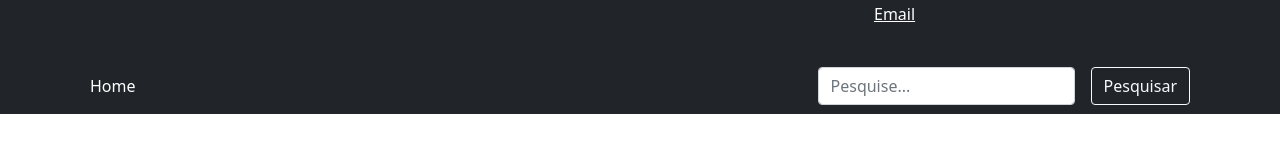
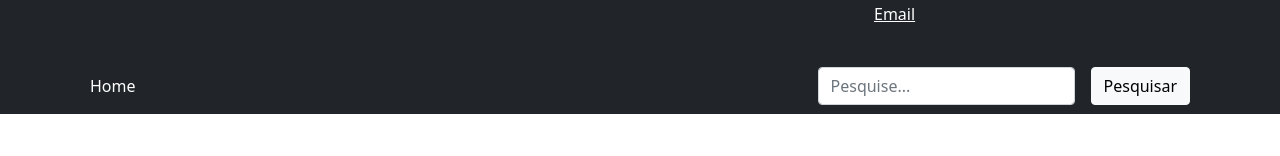
Before and after one commit to jorgecalheiros/Loja-virtual-com-react, a React (Create React App) app: page / in a window 1280 px wide. Both pictures are taken after a click on the button 1170 px from the left and 28 px from the top of the page. Shown: the part 171-327 px from the top of the page. Built offline with nearby package versions, Linux system fonts and the light colour scheme; no server answers.

Commit message:
pesquisa de produtos na parte public

```diff
--- a/src/Components/Public/Header.js
+++ b/src/Components/Public/Header.js
@@ -2,7 +2,7 @@ import { FontAwesomeIcon } from "@fortawesome/react-fontawesome";
 import { faTshirt } from "@fortawesome/free-solid-svg-icons";
 import { NavLink } from "react-router-dom";
 
-function Header() {
+function Header({ infoObj }) {
     return (
         <header>
 
@@ -53,12 +53,20 @@ function Header() {
                                 </NavLink>
                             </li>
                         </ul>
-                        <form className="col-12 col-lg-auto mb-3 mb-lg-0 me-lg-3">
-                            <input type={"search"} className="form-control form-control-dark" placeholder="Pesquise..." aria-label="Search" />
-                        </form>
-                        <div className="text-end">
-                            <button type="button" className="btn btn-outline-light me-2">Pesquisar</button>
-                        </div>
+                        {infoObj &&
+
+                            <>
+                                <div className="col-12 col-lg-auto mb-3 mb-lg-0 me-lg-3">
+                                    <input type={"search"} className="form-control form-control-dark" placeholder="Pesquise..." aria-label="Search" onChange={infoObj.header.functionOnChangeInputPesquisa} />
+                                </div>
+                                <div className="text-end">
+                                    <NavLink to={infoObj.header.rotaPesquisa} className={"btn btn-outline-light me-2"}>
+                                        Pesquisar
+                                    </NavLink>
+                                </div>
+                            </>
+
+                        }
                     </div>
                 </div>
             </div>
--- a/src/Layouts/PublicLayout.js
+++ b/src/Layouts/PublicLayout.js
@@ -1,10 +1,10 @@
 import Footer from "../Components/Public/Footer";
 import Header from "../Components/Public/Header";
 
-function PublicLayout({ children }) {
+function PublicLayout({ children, infoObj }) {
     return (
         <div>
-            <Header />
+            <Header infoObj={infoObj} />
             {children}
             <Footer />
         </div>
--- a/src/Pages/Public/Home.js
+++ b/src/Pages/Public/Home.js
@@ -16,14 +16,26 @@ function useQuery() {
 function Home() {
     const [produtos, setProdutos] = useState([]);
     const [configRequest, setConfigRequest] = useState({});
+    const [pesquisaValue, setPesquisaValue] = useState(null);
     const query = useQuery();
-    let categoria = query.get("categoria");
+    const categoria = query.get("categoria");
+    const pesquisa = query.get("pesquisa");
 
+    const handleInputPesquisa = (event) => {
+        const { value } = event.target;
+        setPesquisaValue(value);
+    }
     const buildParam = (page = 1) => {
-        if (categoria != null) {
-            return `page=${page}&categoria=${categoria}`;
+        let param = `page=${page}`;
+
+        if (categoria) {
+            param += `&categoria=${categoria}`;
         }
-        return `page=${page}`;
+        if (pesquisa) {
+            param += `&s=${pesquisa}`;
+        }
+        return param;
+
     }
     const getProdutosByCategoria = async () => {
         let param = buildParam();
@@ -44,10 +56,16 @@ function Home() {
             setProdutos(produtos);
         }
     }
-    useEffect(getProdutosByCategoria, [categoria]);
+    useEffect(getProdutosByCategoria, [categoria, pesquisa]);
     const { current_page, per_page, total } = configRequest;
+    const infoObj = {
+        header: {
+            rotaPesquisa: `?pesquisa=${pesquisaValue ? pesquisaValue : ""}`,
+            functionOnChangeInputPesquisa: handleInputPesquisa
+        }
+    }
     return (
-        <PublicLayout>
+        <PublicLayout infoObj={infoObj}>
             <div className="d-flex container  justify-content-between my-5">
                 <div className="container d-md-flex flex-wrap">
                     {
```
